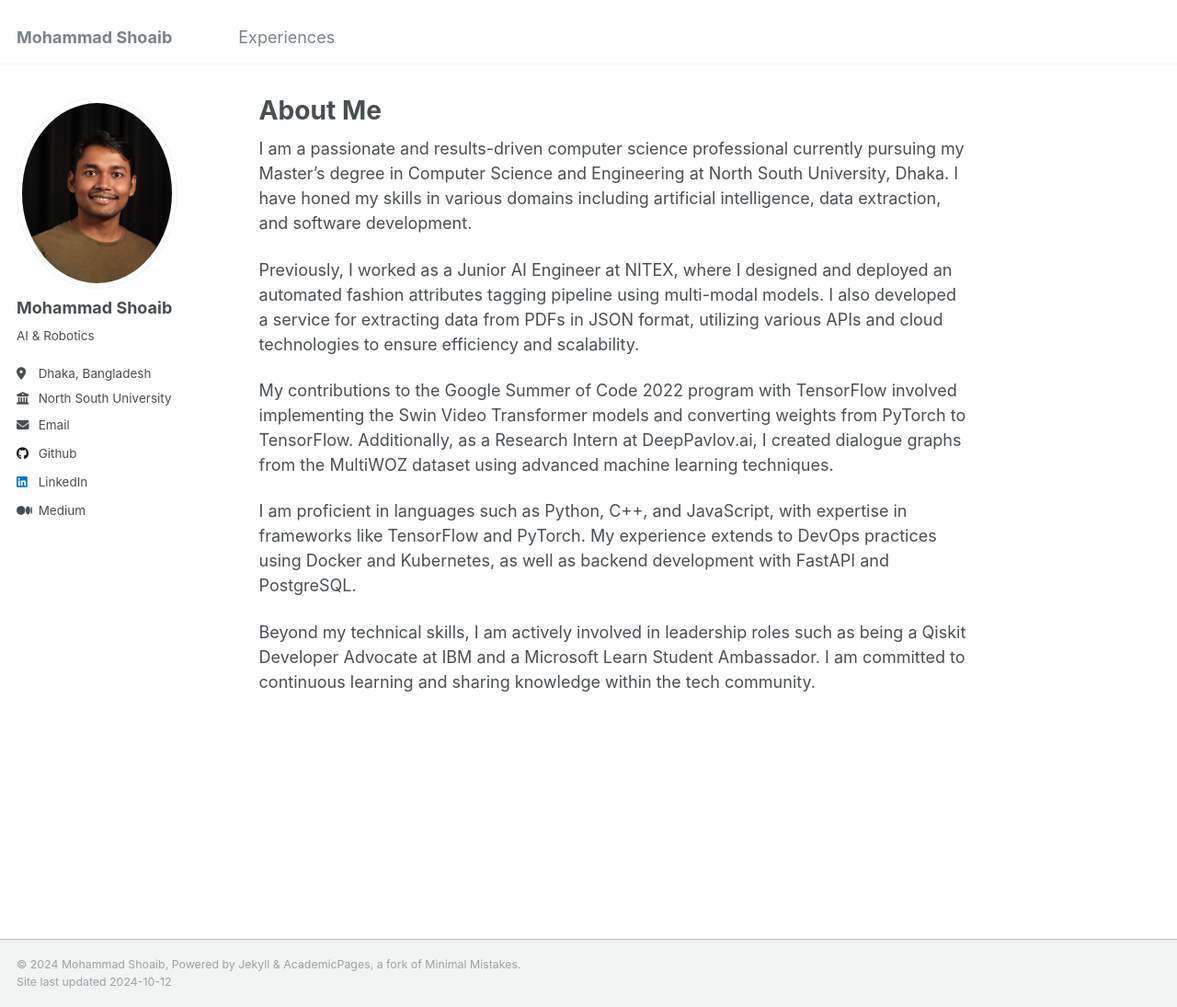
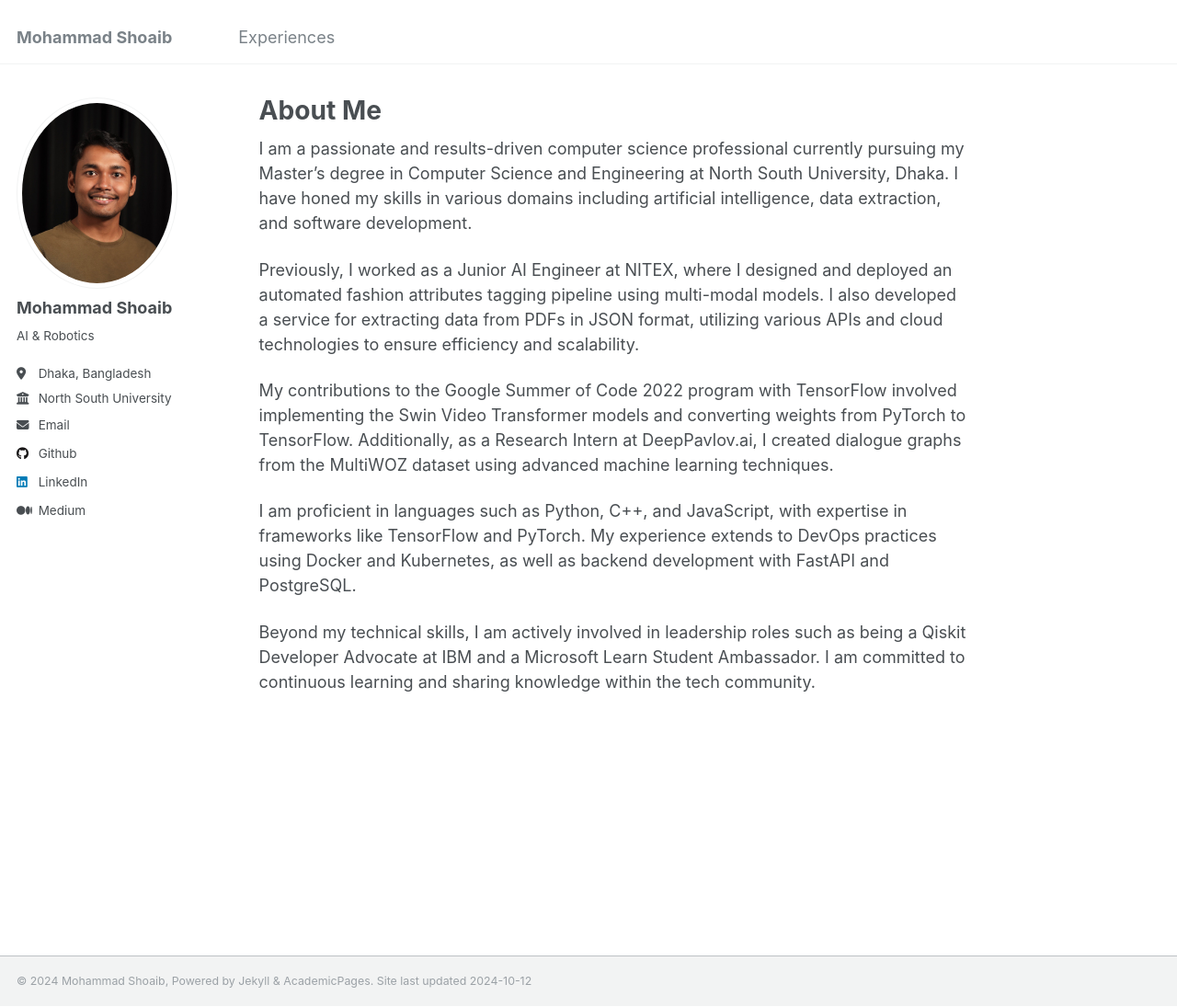
Before and after one commit to shoaib6174/shoaib6174.github.io, a Jekyll site: the page built from _pages/about.md, in a window 1280 px wide and 1095 px high. Shown: the whole window at 92% size. Built offline with Jekyll 4.4.1, drawn with Linux system fonts in a browser that asks for light colours.

Commit message:
Update footer.html

```diff
--- a/_includes/footer.html
+++ b/_includes/footer.html
@@ -20,6 +20,6 @@
 {% endif %} -->
 
 <div class="page__footer-copyright">
-  &copy; {{ site.time | date: '%Y' }} {{ site.name | default: site.title }}, {{ site.data.ui-text[site.locale].powered_by | default: "Powered by" }} <a href="http://jekyllrb.com" rel="nofollow">Jekyll</a> &amp; <a href="https://github.com/academicpages/academicpages.github.io">AcademicPages</a>, a fork of <a href="https://mademistakes.com/work/minimal-mistakes-jekyll-theme/" rel="nofollow">Minimal Mistakes</a>.<br />
+  &copy; {{ site.time | date: '%Y' }} {{ site.name | default: site.title }}, {{ site.data.ui-text[site.locale].powered_by | default: "Powered by" }} <a href="http://jekyllrb.com" rel="nofollow">Jekyll</a> &amp; <a href="https://github.com/academicpages/academicpages.github.io">AcademicPages. </a>
   Site last updated {{ "now" | date: '%Y-%m-%d' %}}
 </div>
```
